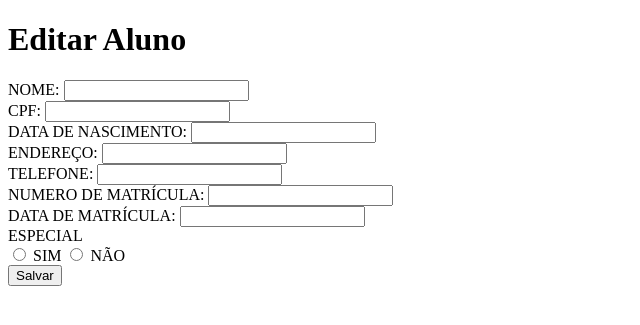
After one commit to jeannefernanda/Exercicio_4Pro, a Flask app: template templates/editar_aluno.html in a window 1280 px wide. The commit adds this page. Shown: the top 325 px of the page, without its empty margins (0-640 px from the left). Run offline with Flask 3, Linux system fonts and the light colour scheme; the template is opened without the code that fills it, so the values that code supplies are empty.

Commit message:
Implementação da funcionalidade de edião de aluno

```diff
--- a/app.py
+++ b/app.py
@@ -1,5 +1,5 @@
 from datetime import datetime
-from flask import Flask, render_template, request
+from flask import Flask, redirect, render_template, request, url_for
 import mysql.connector
 
 app = Flask(__name__)
@@ -23,10 +23,10 @@ def listar_alunos():
     cursor = conn.cursor()
 
     # Selecionar atributos dos alunos
-    cursor.execute("SELECT nome, cpf, DATE_FORMAT(datanascimento, '%d/%m/%Y'), endereco, telefone, numeromatricula, DATE_FORMAT(datamatricula, '%d/%m/%Y'), alunoespecial FROM aluno JOIN pessoa ON aluno.codigopessoa = pessoa.codigo")
+    cursor.execute("SELECT nome, cpf, DATE_FORMAT(datanascimento, '%d/%m/%Y'), endereco, telefone, numeromatricula, DATE_FORMAT(datamatricula, '%d/%m/%Y'), alunoespecial, codigopessoa FROM aluno JOIN pessoa ON aluno.codigopessoa = pessoa.codigo")
     alunos = cursor.fetchall()
 
-    #print(alunos)
+    print(alunos)
 
     cursor.close()
     conn.close()
@@ -98,5 +98,55 @@ def relatorio():
 
     return render_template('relatorio.html', cursos=cursos)
 
+@app.route('/editar_aluno/<int:codigo>', methods=['GET', 'POST'])
+def editar_aluno(codigo):
+    if request.method == 'POST':
+        # Obter os dados do formulário
+        nome = request.form['nome']
+        cpf = request.form['cpf']
+        datanascimento = request.form['datanascimento']
+        endereco = request.form['endereco']
+        telefone = request.form['telefone']
+        numeromatricula = request.form['numeromatricula']
+        datamatricula = request.form['datamatricula']
+        alunoespecial = request.form['especial']
+
+        # Convertendo datas para o formato do banco de dados
+        datanascimento_converted = datetime.strptime(datanascimento, '%d/%m/%Y').strftime('%Y/%m/%d')
+        datamatricula_converted = datetime.strptime(datamatricula, '%d/%m/%Y').strftime('%Y/%m/%d')
+
+        conn = mysql.connector.connect(**db_config)
+        cursor = conn.cursor()
+        # Atualizar dados na tabela pessoa
+        update_pessoa_query = "UPDATE pessoa SET nome = %s, cpf = %s, datanascimento = %s, endereco = %s, telefone = %s WHERE codigo = %s"
+        pessoa_values = (nome, cpf, datanascimento_converted, endereco, telefone, codigo)
+        cursor.execute(update_pessoa_query, pessoa_values)
+
+        # Atualizar dados na tabela aluno
+        update_aluno_query = "UPDATE aluno SET numeromatricula = %s, datamatricula = %s, alunoespecial = %s WHERE codigopessoa = %s"
+        aluno_values = (numeromatricula, datamatricula_converted, alunoespecial, codigo)
+        cursor.execute(update_aluno_query, aluno_values)
+
+        conn.commit()
+        conn.close()
+
+        return redirect(url_for('listar_alunos'))  # Redirecionar para a lista de alunos após a edição
+    else:
+        conn = mysql.connector.connect(**db_config)
+        cursor = conn.cursor()
+
+        # Obter dados do aluno a ser editado
+        select_aluno_query = "SELECT p.codigo, p.nome, p.cpf, DATE_FORMAT(p.datanascimento, '%d/%m/%Y'), p.endereco, p.telefone, a.numeromatricula, DATE_FORMAT(a.datamatricula, '%d/%m/%Y'), a.alunoespecial FROM pessoa p JOIN aluno a ON p.codigo = a.codigopessoa WHERE a.codigopessoa = %s"
+        cursor.execute(select_aluno_query, (codigo,))
+        aluno_data = cursor.fetchone()
+
+        conn.close()
+
+        if aluno_data:
+            return render_template('editar_aluno.html', aluno=aluno_data)
+        else:
+            # Aluno não encontrado, lidar com esse caso
+            return "Aluno não encontrado"
+
 if __name__ == '__main__':
     app.run(debug=True)
--- /dev/null
+++ b/templates/editar_aluno.html
@@ -0,0 +1,40 @@
+<!DOCTYPE html>
+<html>
+<head>
+    <title>Editar Aluno</title>
+</head>
+<body>
+    <h1>Editar Aluno</h1>
+    <form method="post">
+        <!-- Inserir campos do formulário preenchidos com os valores atuais do aluno -->
+        <label for="nome">NOME:</label>
+        <input type="text" name="nome" value="{{ aluno[1] }}" required><br>
+
+        <label for="cpf">CPF:</label>
+        <input type="text" name="cpf" value="{{ aluno[2] }}" required><br>
+
+        <label for="datanascimento">DATA DE NASCIMENTO:</label>
+        <input type="text" name="datanascimento" value="{{ aluno[3] }}" required><br>
+
+        <label for="endereco">ENDEREÇO:</label>
+        <input type="text" name="endereco" value="{{ aluno[4] }}" required><br>
+
+        <label for="telefone">TELEFONE:</label>
+        <input type="text" name="telefone" value="{{ aluno[5] }}" required><br>
+
+        <label for="numeromatricula">NUMERO DE MATRÍCULA:</label>
+        <input type="text" name="numeromatricula" value="{{ aluno[6] }}" required><br>
+
+        <label for="datamatricula">DATA DE MATRÍCULA:</label>
+        <input type="text" name="datamatricula" value="{{ aluno[7] }}" required><br>
+
+        <label>ESPECIAL</label><br>
+            <input type="radio" id="sim" name="especial" value="0" {% if aluno[8] == 0 %}checked{% endif %} required>
+            <label for="sim">SIM</label>
+            <input type="radio" id="nao" name="especial" value="1" {% if aluno[8] == 1 %}checked{% endif %} required>
+            <label for="nao">NÃO</label><br>
+            <input type="submit" value="Salvar">
+
+    </form>
+</body>
+</html>
--- a/templates/inserir_aluno.html
+++ b/templates/inserir_aluno.html
@@ -6,10 +6,10 @@
     <body>
         <a href="{{ url_for('index') }}">VOLTAR PARA A PÁGINA INICIAL</a>
         <h1>INSERIR ALUNO</h1>
-        <form method="post">
+        <form method="post" action="/atualizar_aluno">
 
             <label for="nome">NOME:</label>
-            <input type="text" id="nome" name="nome" required><br>
+            <input type="text" id="nome" name="nome" value="" required><br>
 
             <label for="cpf">CPF:</label>
             <input type="text" id="cpf" name="cpf" required><br>
--- a/templates/listar_alunos.html
+++ b/templates/listar_alunos.html
@@ -16,6 +16,7 @@
                     <th>NUMERO DE MATRÍCULA</th>
                     <th>DATA DE MATRICULA</th>
                     <th>SPECIAL</th>
+                    <th></th>
                 </tr>
                 {% for aluno in alunos %}
                 <tr>
@@ -32,6 +33,7 @@
                         Não
                         {% endif %}
                     </td>
+                    <td><a href="{{ url_for ('editar_aluno', codigo=aluno[8]) }}">EDITAR</a></td>
                 </tr>
                 {% endfor %}
             </table>
```
